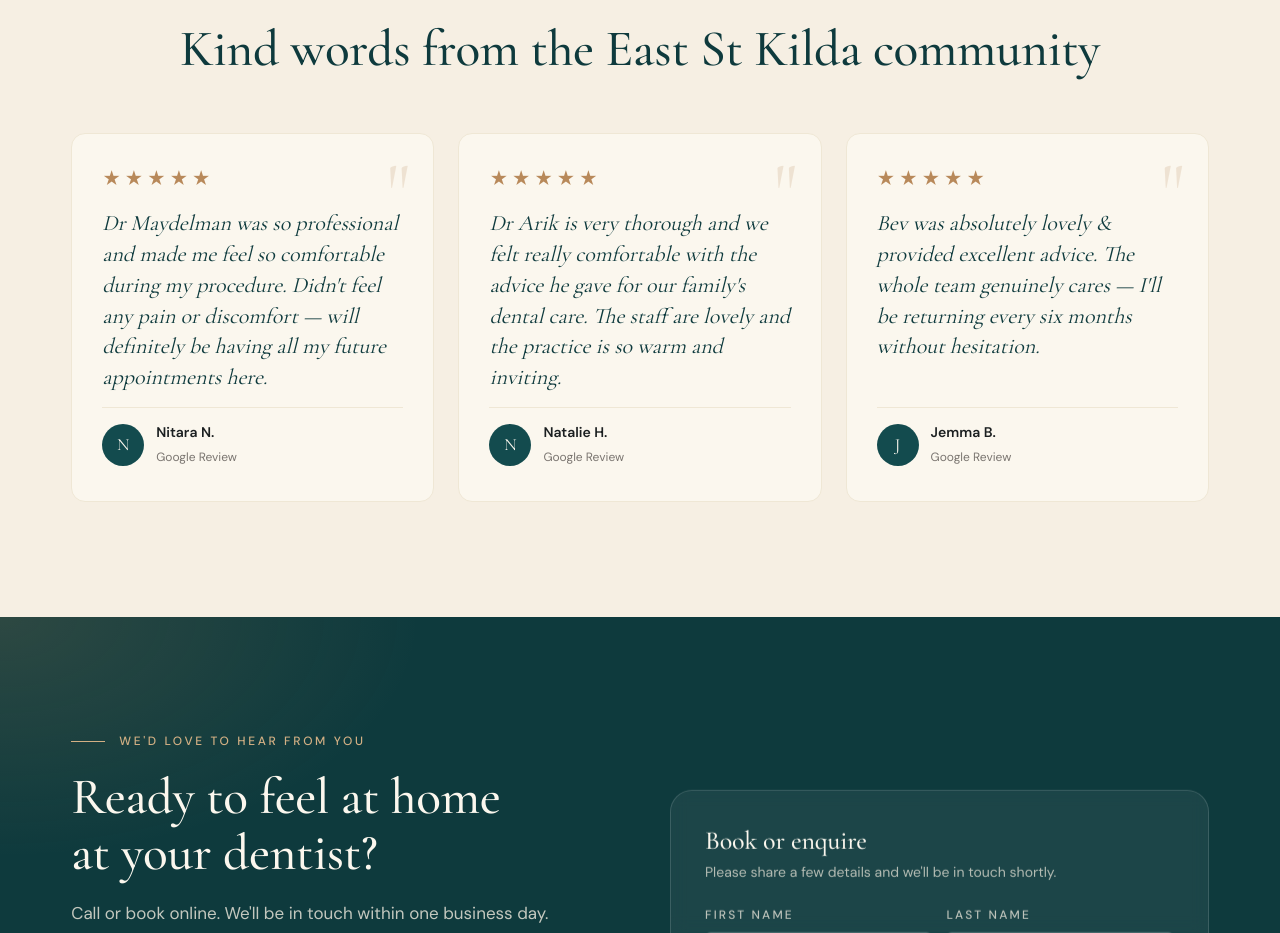
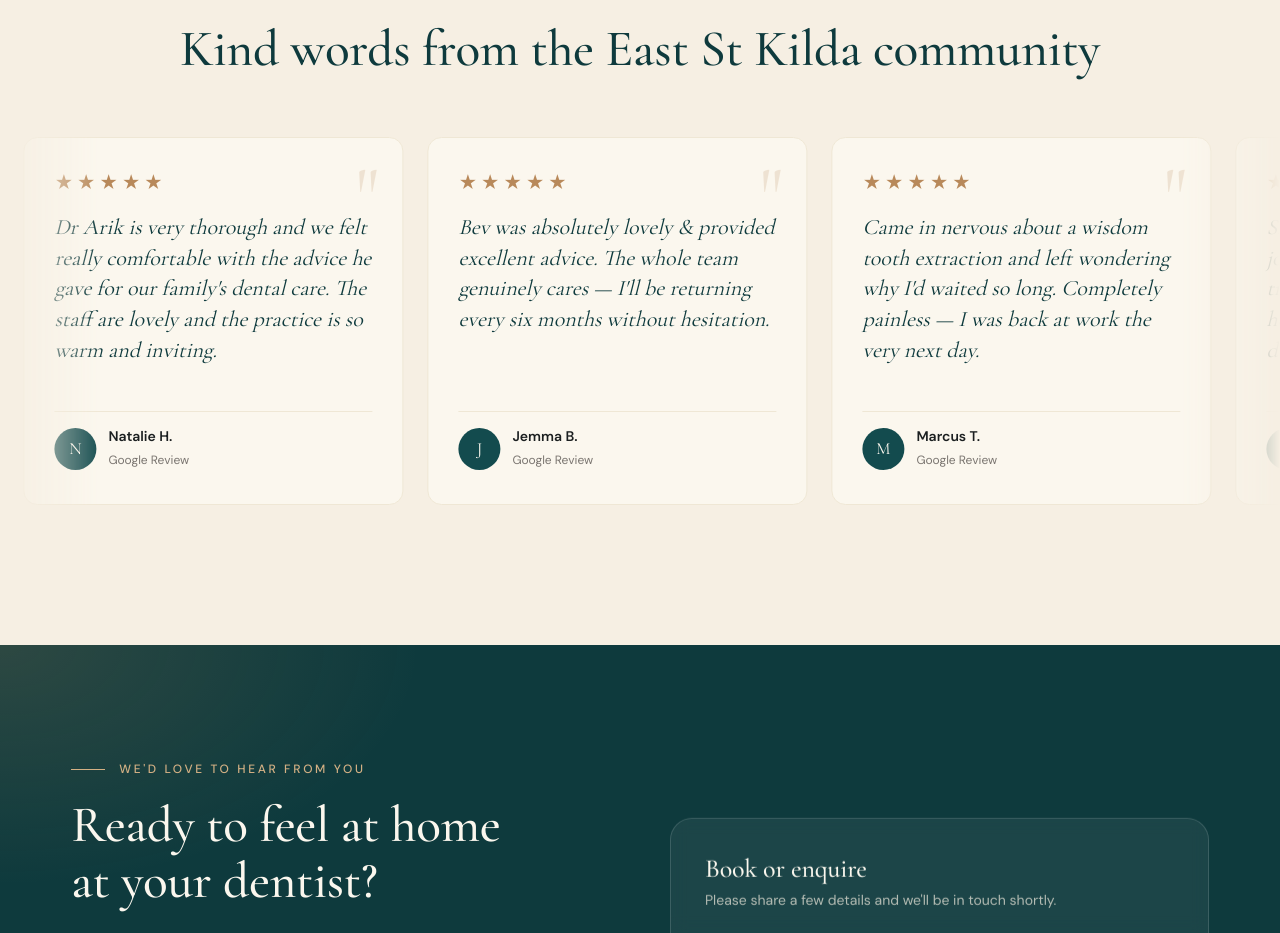
Before and after one commit to farhanj21/eskd-clinic, a Next.js app: page / in a window 1280 px wide. Shown: the part 7266-8199 px from the top of the page. Built offline with nearby package versions, Linux system fonts and the light colour scheme.

Commit message:
testimonials review section update

```diff
--- a/app/globals.css
+++ b/app/globals.css
@@ -751,10 +751,23 @@ section.section{
 .reviews .section-head{max-width:none;}
 .reviews .section-head h2{white-space:nowrap;}
 .reviews{background:var(--cream);}
-.reviews-grid{
-  display:grid;grid-template-columns:repeat(3,1fr);gap:24px;
+.reviews-track-wrap{
+  overflow:hidden;
+  margin-top:48px;
+  -webkit-mask-image:linear-gradient(90deg,transparent,#000 8%,#000 92%,transparent);
+  mask-image:linear-gradient(90deg,transparent,#000 8%,#000 92%,transparent);
 }
+.reviews-track{
+  display:flex;
+  gap:24px;
+  width:max-content;
+  padding:4px 0 24px;
+  cursor:grab;
+  will-change:transform;
+}
+.reviews-track:active{cursor:grabbing;}
 .review-card{
+  flex:0 0 380px;
   background:var(--cream-50);
   border:1px solid var(--line-soft);
   border-radius:var(--radius-md);
@@ -790,7 +803,7 @@ section.section{
   color:var(--gold);
   opacity:.18;
 }
-@media(max-width:880px){.reviews-grid{grid-template-columns:1fr;}}
+@media(max-width:640px){.review-card{flex:0 0 300px;}}
 
 /* ---------- Health funds ---------- */
 .funds{
--- a/components/Reviews.tsx
+++ b/components/Reviews.tsx
@@ -1,4 +1,105 @@
+'use client'
+
+import { useRef, useEffect } from 'react'
+
+const SPEED = 55 // px per second
+
+const reviews = [
+  {
+    quote: "Dr Maydelman was so professional and made me feel so comfortable during my procedure. Didn't feel any pain or discomfort — will definitely be having all my future appointments here.",
+    name: "Nitara N.",
+    source: "Google Review",
+    initial: "N",
+  },
+  {
+    quote: "Dr Arik is very thorough and we felt really comfortable with the advice he gave for our family's dental care. The staff are lovely and the practice is so warm and inviting.",
+    name: "Natalie H.",
+    source: "Google Review",
+    initial: "N",
+  },
+  {
+    quote: "Bev was absolutely lovely & provided excellent advice. The whole team genuinely cares — I'll be returning every six months without hesitation.",
+    name: "Jemma B.",
+    source: "Google Review",
+    initial: "J",
+  },
+  {
+    quote: "Came in nervous about a wisdom tooth extraction and left wondering why I'd waited so long. Completely painless — I was back at work the very next day.",
+    name: "Marcus T.",
+    source: "Google Review",
+    initial: "M",
+  },
+  {
+    quote: "Six months into my Invisalign journey and my confidence has transformed completely. Everyone here is so warm and caring — it truly doesn't feel like a clinic.",
+    name: "Sarah K.",
+    source: "Google Review",
+    initial: "S",
+  },
+]
+
 export default function Reviews() {
+  const trackRef   = useRef<HTMLDivElement>(null)
+  const xRef       = useRef(0)
+  const halfRef    = useRef(0)
+  const hovered    = useRef(false)
+  const locked     = useRef(false) // click-toggle pause
+  const dragging   = useRef(false)
+  const drag       = useRef({ startX: 0, startOffset: 0, moved: false })
+
+  function shouldScroll() {
+    return !hovered.current && !locked.current && !dragging.current
+  }
+
+  useEffect(() => {
+    const track = trackRef.current
+    if (!track) return
+
+    halfRef.current = track.scrollWidth / 2
+
+    let prev = performance.now()
+    let raf: number
+
+    function tick(now: number) {
+      const dt = (now - prev) / 1000
+      prev = now
+
+      if (shouldScroll()) {
+        xRef.current -= SPEED * dt
+        if (halfRef.current > 0 && xRef.current <= -halfRef.current) {
+          xRef.current += halfRef.current
+        }
+      }
+
+      track.style.transform = `translateX(${xRef.current}px)`
+      raf = requestAnimationFrame(tick)
+    }
+
+    raf = requestAnimationFrame(tick)
+    return () => cancelAnimationFrame(raf)
+  }, [])
+
+  function onPointerDown(e: React.PointerEvent) {
+    dragging.current = true
+    drag.current = { startX: e.clientX, startOffset: xRef.current, moved: false }
+    trackRef.current?.setPointerCapture(e.pointerId)
+  }
+
+  function onPointerMove(e: React.PointerEvent) {
+    if (!dragging.current) return
+    const delta = e.clientX - drag.current.startX
+    if (Math.abs(delta) > 4) drag.current.moved = true
+    xRef.current = drag.current.startOffset + delta
+  }
+
+  function onPointerUp() {
+    dragging.current = false
+  }
+
+  function onClick() {
+    if (drag.current.moved) return
+    locked.current = !locked.current
+  }
+
   return (
     <section className="section reviews">
       <div className="container">
@@ -6,35 +107,30 @@ export default function Reviews() {
           <span className="eyebrow center">From Our Patients</span>
           <h2>Kind words from the East&nbsp;St&nbsp;Kilda community</h2>
         </div>
+      </div>
 
-        <div className="reviews-grid">
-          <div className="review-card reveal">
-            <span className="qmark" aria-hidden="true">&quot;</span>
-            <div className="stars" aria-label="5 stars">★★★★★</div>
-            <p className="quote">Dr&nbsp;Maydelman was so professional and made me feel so comfortable during my procedure. Didn't feel any pain or discomfort — will definitely be having all my future appointments here.</p>
-            <div className="meta">
-              <div className="avatar" aria-hidden="true">N</div>
-              <div><b>Nitara N.</b><span>Google Review</span></div>
+      <div className="reviews-track-wrap">
+        <div
+          ref={trackRef}
+          className="reviews-track"
+          onMouseEnter={() => { hovered.current = true }}
+          onMouseLeave={() => { hovered.current = false }}
+          onClick={onClick}
+          onPointerDown={onPointerDown}
+          onPointerMove={onPointerMove}
+          onPointerUp={onPointerUp}
+        >
+          {[...reviews, ...reviews].map((r, i) => (
+            <div key={i} className="review-card">
+              <span className="qmark" aria-hidden="true">&quot;</span>
+              <div className="stars" aria-label="5 stars">★★★★★</div>
+              <p className="quote">{r.quote}</p>
+              <div className="meta">
+                <div className="avatar" aria-hidden="true">{r.initial}</div>
+                <div><b>{r.name}</b><span>{r.source}</span></div>
+              </div>
             </div>
-          </div>
-          <div className="review-card reveal" style={{transitionDelay:'.1s'}}>
-            <span className="qmark" aria-hidden="true">&quot;</span>
-            <div className="stars" aria-label="5 stars">★★★★★</div>
-            <p className="quote">Dr&nbsp;Arik is very thorough and we felt really comfortable with the advice he gave for our family's dental care. The staff are lovely and the practice is so warm and inviting.</p>
-            <div className="meta">
-              <div className="avatar" aria-hidden="true">N</div>
-              <div><b>Natalie H.</b><span>Google Review</span></div>
-            </div>
-          </div>
-          <div className="review-card reveal" style={{transitionDelay:'.2s'}}>
-            <span className="qmark" aria-hidden="true">&quot;</span>
-            <div className="stars" aria-label="5 stars">★★★★★</div>
-            <p className="quote">Bev was absolutely lovely &amp; provided excellent advice. The whole team genuinely cares — I'll be returning every six months without hesitation.</p>
-            <div className="meta">
-              <div className="avatar" aria-hidden="true">J</div>
-              <div><b>Jemma B.</b><span>Google Review</span></div>
-            </div>
-          </div>
+          ))}
         </div>
       </div>
     </section>
```
